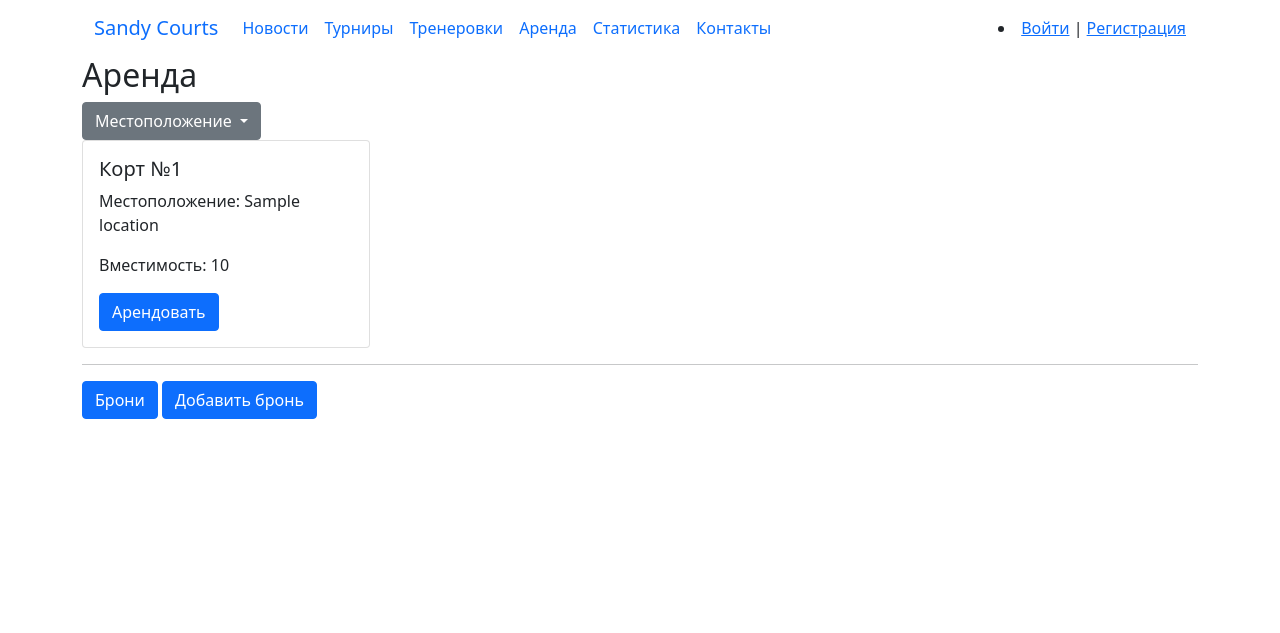
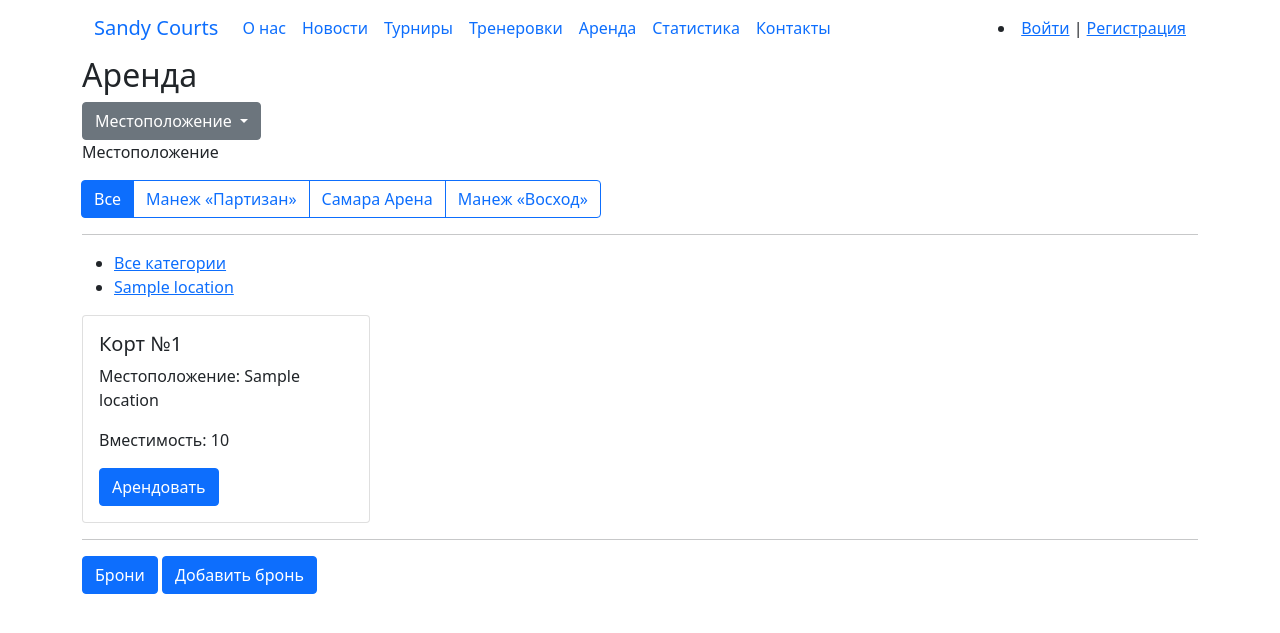
Before and after one commit to SparkyVM/voley_v2, a Django app: page /courts/ in a window 1280 px wide. Shown: the top 633 px of the page. Run offline with Django 5.2, Linux system fonts and the light colour scheme; tables that the repository leaves empty hold one stand-in row (values such as "Sample post").

Commit message:
2908 add loc filter

```diff
--- a/sandycourts/courts/templates/courts/add_reserve.html
+++ b/sandycourts/courts/templates/courts/add_reserve.html
@@ -1,13 +1,14 @@
 {% extends 'base.html' %}
 
 {% block content %}
+<h1>ФОРМА ВВОДА</h1>
 <h1>{{title}}</h1>
 <form action="" method="post" enctype="multipart/form-data">
     {% csrf_token %}
     <div class="form-error">{{ form.non_field_errors }}</div>
     {% for f in form %}
-    <p><label class="form-label" for="{{ f.id_for_label }}">{{ f.label }}</label>{{ f }}</p>
-    <div class="form-error">{{ f.errors }}</div>
+        <p><label class="form-label" for="{{ f.id_for_label }}">{{ f.label }}</label>{{ f }}</p>
+        <div class="form-error">{{ f.errors }}</div>
     {% endfor %}
     <p><button type="submit">Отправить</button></p>
 </form>
--- /dev/null
+++ b/sandycourts/courts/templates/courts/list_locations.html
@@ -0,0 +1,7 @@
+{% for loc in locs %}
+    {% if loc.id == loc_selected %}
+        <li class="selected">{{loc.name}}</li>
+    {% else %}
+        <li><a href="{{ loc.get_absolute_url }}">{{loc.name}}</a></li>
+    {% endif %}
+{% endfor %}
--- a/sandycourts/courts/templates/courts/show_courts.html
+++ b/sandycourts/courts/templates/courts/show_courts.html
@@ -1,4 +1,6 @@
 {% extends 'base.html' %}
+
+{% load courts_tags %}
 
 {% block content %}
 
@@ -15,6 +17,43 @@
     <li><a class="dropdown-item" href="#">Манеж «Восход»</a></li>
   </ul>
 </div>
+<!-- Фильтр местоположения 2 -->
+ <p>Местоположение</p>
+<div class="btn-group" role="group" aria-label="Местоположение">
+  <input type="radio" class="btn-check" name="btnradio" id="btnradio1" autocomplete="off" checked>
+  <label class="btn btn-outline-primary" for="btnradio1">Все</label>
+
+  <input type="radio" class="btn-check" name="btnradio" id="btnradio2" autocomplete="off">
+  <label class="btn btn-outline-primary" for="btnradio2">Манеж «Партизан»</label>
+
+  <input type="radio" class="btn-check" name="btnradio" id="btnradio3" autocomplete="off">
+  <label class="btn btn-outline-primary" for="btnradio3">Самара Арена</label>
+
+  <input type="radio" class="btn-check" name="btnradio" id="btnradio4" autocomplete="off">
+  <label class="btn btn-outline-primary" for="btnradio4">Манеж «Восход»</label>
+</div>
+<hr>
+
+<!-- Фильтр местоположения 3 -->
+<table class="table-content" border=0 cellpadding="0" cellspacing="0">
+  <tr>
+  <!-- Sidebar слева -->
+    <td valign="top" class="left-chapters">
+    <ul id="leftchapters">
+      {% if loc_selected == 0 %}
+        <li class="selected">Все категории</li>
+      {% else %}
+        <li><a href="{% url 'courts' %}">Все категории</a></li>
+      {% endif %}
+
+      {% show_location loc_selected %}
+
+
+
+    </ul>
+  </td>
+</td></tr></table>
+
 
 <!-- Вывод списка кортов -->
 <div class="row row-cols-1 row-cols-md-4 g-4">
--- a/sandycourts/courts/templates/courts/show_reserves.html
+++ b/sandycourts/courts/templates/courts/show_reserves.html
@@ -23,4 +23,5 @@
 
 </div>
 
+
 {% endblock %}
--- /dev/null
+++ b/sandycourts/courts/templatetags/courts_tags.py
@@ -0,0 +1,13 @@
+from django import template
+from django.db.models import Count
+
+import courts.views as views
+from courts.models import Location
+
+register = template.Library()
+
+
+@register.inclusion_tag('courts/list_locations.html')
+def show_location(loc_selected=0):
+    locs = Location.objects.annotate(total=Count("courts")).filter(total__gt=0)
+    return {'locs': locs, 'loc_selected': loc_selected}
--- a/sandycourts/courts/urls.py
+++ b/sandycourts/courts/urls.py
@@ -4,6 +4,7 @@ from courts.views import *
 
 urlpatterns = [
     path('', TemplateView.as_view(template_name='home.html'), name='home'),
+    path('about/', TemplateView.as_view(template_name='courts/about.html'), name='about'),
 
         # Новости
     path('news/', NewsList.as_view(), name='news'),
@@ -29,4 +30,7 @@ urlpatterns = [
 
     path('res/', ReservesList.as_view(), name='res'),
     path('addres/', AddReserve.as_view(), name='addres'),
+
+
+    path('location/<int:loc_id>/', CourtLocation.as_view(), name='location'),
 ]
--- /dev/null
+++ b/sandycourts/courts/utils.py
@@ -0,0 +1,23 @@
+menu = [{'title': "О сайте", 'url_name': 'about'},
+        {'title': "Добавить статью", 'url_name': 'add_page'},
+        {'title': "Обратная связь", 'url_name': 'contact'},
+        ]
+
+
+class DataMixin:
+    paginate_by = 5
+    title_page = None
+    loc_selected = None
+    extra_context = {}
+
+    def __init__(self):
+        if self.title_page:
+            self.extra_context['title'] = self.title_page
+
+        if self.loc_selected is not None:
+            self.extra_context['loc_selected'] = self.loc_selected
+
+    def get_mixin_context(self, context, **kwargs):
+        context['loc_selected'] = None
+        context.update(kwargs)
+        return context
--- a/sandycourts/courts/views.py
+++ b/sandycourts/courts/views.py
@@ -1,7 +1,9 @@
 from django.shortcuts import get_object_or_404, render
 from django.db import models
+from django.urls import reverse_lazy
 from django.views.generic import ListView, DetailView, CreateView
 from .models import *
+from .utils import DataMixin
 from .forms import AddReserveForm
 
 menu = [
@@ -149,6 +151,7 @@ class CourtsList(ListView):
     model = Court
     template_name = 'courts/show_courts.html'
     context_object_name = 'courts'
+    cat_selected = 0
 
     def get_context_data(self, *, object_list=None, **kwargs):
         context = super().get_context_data(**kwargs)
@@ -180,13 +183,43 @@ class ReservesList(ListView):
         context['title']="Бронь"
         return context
 
+    # Добавление брони
 class AddReserve(CreateView):
     form_class = AddReserveForm
     template_name = 'courts/add_reserve.html'
     title_page = 'Добавление брони'
     permission_required = 'courts.add_reserve' # <приложение>.<действие>_<таблица>
+    success_url = reverse_lazy('home')
 
     def form_valid(self, form):
-        w = form.save(commit=False)
-        w.user_id = self.request.user
+        res = form.save(commit=False)
+        res.user_id = self.request.user
         return super().form_valid(form)
+    '''
+    model = Court
+    template_name = 'courts/show_courts.html'
+    context_object_name = 'courts'
+
+    def get_context_data(self, *, object_list=None, **kwargs):
+        context = super().get_context_data(**kwargs)
+        context['title']="Аренда"
+        return context
+    '''
+
+
+    # Фильтр Кортов по Местоположению
+class CourtLocation (DataMixin, ListView):
+    template_name = 'courts/show_courts.html'
+    context_object_name = 'courts'
+    allow_empty = False
+
+    def get_queryset(self):
+        return Court.objects.all().filter(location__id=self.kwargs['loc_id']).select_related("location")
+
+    def get_context_data(self, **kwargs):
+        context = super().get_context_data(**kwargs)
+        loc = context['courts'][0].location
+        return self.get_mixin_context(context,
+                                      title='Местоположение - ' + loc.name,
+                                      loc_selected=loc.pk,
+                                      )
--- a/sandycourts/templates/base.html
+++ b/sandycourts/templates/base.html
@@ -17,6 +17,7 @@
       </button>
       <div class="collapse navbar-collapse" id="navbarNavAltMarkup">
         <div class="navbar-nav">
+          <a class="nav-link" href="{% url 'about' %}">О нас</a>
           <a class="nav-link active" aria-current="page" href="{% url 'news' %}">Новости</a>
           <a class="nav-link" href="{% url 'tournaments' %}">Турниры</a>
           <a class="nav-link" href="{% url 'trains' %}">Тренеровки</a>
```
Also changed, not shown: sandycourts/courts/forms.py (+14 -9 lines), sandycourts/courts/templates/courts/about.html (added, +12 -0 lines), sandycourts/templates/home.html (+6 -1 lines), sandycourts/courts/templatetags/__init__.py (added).
